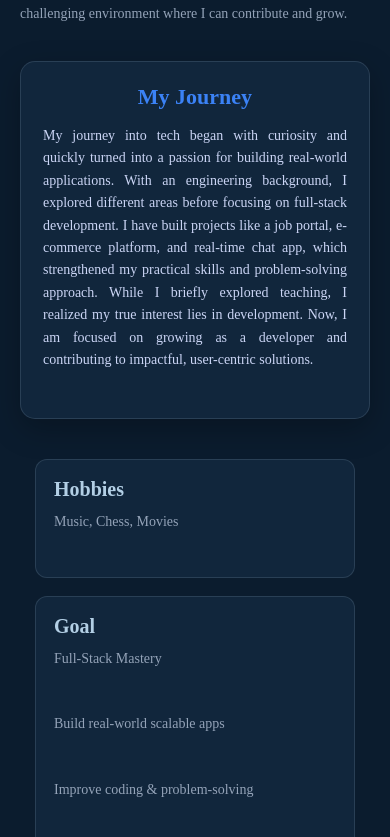
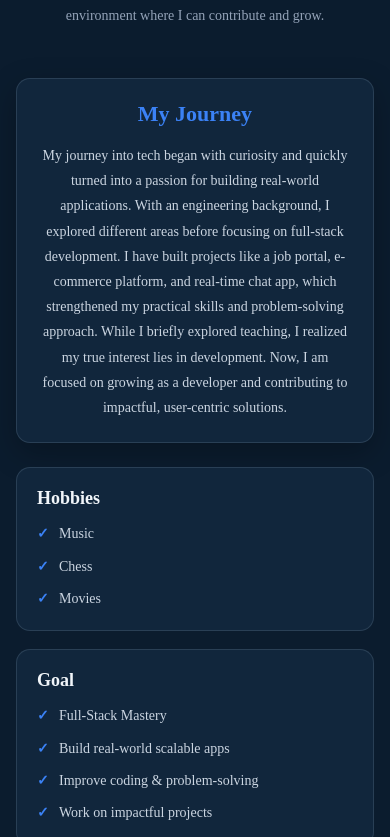
Before and after one commit to Tirtharaj-21/Tirtho_portfolio, a React (Vite) app: page / in a window 390 px wide. Shown: the part 1227-2064 px from the top of the page. Built offline with nearby package versions, Linux system fonts and the light colour scheme.

Commit message:
Fix the alignment

```diff
--- a/src/component/About.jsx
+++ b/src/component/About.jsx
@@ -4,20 +4,23 @@ import "../styling/about.css";
 const About = () => {
   return (
     <section className="about-section" id="about">
+      <div className="about-container">
         {/* Heading */}
         <div className="about-header">
           <h1>About Me</h1>
           <p>
             Full Stack Developer skilled in MERN and Java technologies, with a
-          strong focus on building real-world, user-centric applications. I have
-          developed multiple projects including a job portal, e-commerce
+            strong focus on building real-world, user-centric applications. I
+            have developed multiple projects including a job portal, e-commerce
             website, and real-time chat system, gaining hands-on experience in
             APIs, authentication, and responsive UI design. I'm driven by
             curiosity and problem-solving, always exploring better ways to write
-          clean and scalable code. I'm eager to start my professional journey in
-          a challenging environment where I can contribute and grow.
+            clean and scalable code. I'm eager to start my professional journey
+            in a challenging environment where I can contribute and grow.
           </p>
         </div>
+
+        {/* Journey */}
         <div className="about-journey">
           <h2>My Journey</h2>
           <p>
@@ -32,21 +35,27 @@ const About = () => {
             user-centric solutions.
           </p>
         </div>
+
+        {/* Hobbies + Goal */}
         <div className="hobbies-goal">
           <div className="card">
             <h3>Hobbies</h3>
-          <p>Music, Chess, Movies </p>
+            <ul>
+              <li>Music</li>
+              <li>Chess</li>
+              <li>Movies</li>
+            </ul>
           </div>
 
           <div className="card">
             <h3>Goal</h3>
-          <p>Full-Stack Mastery</p>
-          <br />
-          <p>Build real-world scalable apps</p>
-          <br />
-          <p>Improve coding & problem-solving</p>
-          <br />
-          <p>Work on impactful projects</p>
+            <ul>
+              <li>Full-Stack Mastery</li>
+              <li>Build real-world scalable apps</li>
+              <li>Improve coding &amp; problem-solving</li>
+              <li>Work on impactful projects</li>
+            </ul>
+          </div>
         </div>
       </div>
     </section>
--- a/src/component/Project.jsx
+++ b/src/component/Project.jsx
@@ -86,10 +86,6 @@ const Project = () => {
                   <button>Live</button>
                 </a>
               )}
-
-              <a href={project.video} target="_blank" rel="noreferrer">
-                {/* <button>Video</button> */}
-              </a>
             </div>
           </Reveal>
         ))}
--- a/src/styling/about.css
+++ b/src/styling/about.css
@@ -1,134 +1,150 @@
 /* about.css */
 
 .about-section {
-  padding: 80px 60px;
-  background: #0b1c2e; /* softer dark (not harsh black) */
+  padding: 80px 20px;
+  background: #0b1c2e;
   color: #e2e8f0;
+}
+
+/* Capped width, centered */
+.about-container {
+  display: flex;
+  flex-direction: column;
+  gap: 24px;
+  max-width: 1000px;
+  margin: 0 auto;
 }
 
 /* Header */
 .about-header {
   text-align: center;
-  margin-bottom: 50px;
+  margin-bottom: 26px;
 }
 
 .about-header h1 {
-  font-size: 36px;
+  font-size: 40px;
   color: #f1f5f9;
   font-weight: 700;
+  margin: 0;
 }
 
 .about-header p {
   color: #94a3b8;
-  max-width: 800px;
-  margin: 10px auto 0;
-  line-height: 1.7;
+  max-width: 760px;
+  margin: 12px auto 0;
+  line-height: 1.8;
 }
 
-/* Layout */
-.about-container {
-  display: flex;
-  flex-direction: column;
-  gap: 40px;
+/* Journey box */
+.about-journey {
+  padding: 36px 40px;
+  background: #11263c;
+  border-radius: 14px;
+  border: 1px solid rgba(179, 207, 229, 0.15);
+  box-shadow: 0 10px 30px rgba(0, 0, 0, 0.25);
+  text-align: center;
+  transition: all 0.3s ease;
 }
 
-.about-journey {
-  padding: 30px;
-  background: #11263c; /* card color */
-  border-radius: 15px;
-  border: 1px solid rgba(179, 207, 229, 0.15);
-  box-shadow: 0 10px 30px rgba(0, 0, 0, 0.25);
-}
-.about-journey {
-  transition: all 0.3s ease;
-  cursor: pointer;
-}
-
-/* Hover effect */
 .about-journey:hover {
   transform: translateY(-6px);
   border-color: #3b82f6;
   box-shadow: 0 15px 35px rgba(59, 130, 246, 0.2);
 }
+
 .about-journey h2 {
-  margin-bottom: 15px;
+  margin: 0 0 16px;
   color: #3b82f6;
   font-weight: 600;
+  font-size: 30px;
 }
 
 .about-journey p {
-  color: #cbd5f5;
-  line-height: 1.6;
+  color: #cbd5e1;
+  line-height: 1.8;
+  max-width: 800px;
+  margin: 0 auto;
 }
 
+/* Hobbies + Goal */
 .hobbies-goal {
-  margin-top: 40px;
-  width: 100%;
-  display: flex;
-  justify-content: center;
-  gap: 25px;
+  display: grid;
+  grid-template-columns: repeat(2, 1fr);
+  gap: 24px;
+  align-items: stretch;
 }
 
-.card {
-  flex: 0 0 auto; /* stop stretching */
-  width: 300px;
+.hobbies-goal .card {
   background: #11263c;
-  padding: 10px;
-  border-radius: 12px;
+  padding: 24px 28px;
+  border-radius: 14px;
+  border: 1px solid rgba(179, 207, 229, 0.15);
   transition: all 0.3s ease;
-  border: 1px solid rgba(179, 207, 229, 0.15);
 }
 
-.card:hover {
+.hobbies-goal .card:hover {
   transform: translateY(-5px);
+  border-color: #3b82f6;
   box-shadow: 0 10px 30px rgba(59, 130, 246, 0.2);
 }
 
 .hobbies-goal .card h3 {
-  color: #b3cfe5; /* your secondary color */
-
-  margin-bottom: 10px;
+  color: #f1f5f9;
+  margin: 0 0 14px;
   font-weight: 600;
-}
-.hobbies-goal .card p {
-  text-align: left;
-  color: #94a3b8;
-  line-height: 1.6;
+  font-size: 20px;
 }
 
-/* =========================   Tablet Responsive========================= */
+.hobbies-goal .card ul {
+  list-style: none;
+  padding: 0;
+  margin: 0;
+}
+
+.hobbies-goal .card li {
+  color: #cbd5e1;
+  line-height: 1.6;
+  margin-bottom: 10px;
+  padding-left: 22px;
+  position: relative;
+}
+
+.hobbies-goal .card li:last-child {
+  margin-bottom: 0;
+}
+
+.hobbies-goal .card li::before {
+  content: "✓";
+  position: absolute;
+  left: 0;
+  color: #3b82f6;
+  font-weight: 700;
+}
+
+/* Tablet */
 @media (max-width: 992px) {
   .about-section {
-    padding: 60px 40px;
+    padding: 60px 30px;
   }
   .about-header h1 {
-    font-size: 32px;
+    font-size: 34px;
   }
   .about-header p,
   .about-journey p {
     font-size: 15px;
   }
-  .hobbies-goal {
-    gap: 20px;
-  }
-  .card {
-    width: 280px;
-  }
-} /* =========================   Mobile Responsive========================= */
+}
+
+/* Mobile */
 @media (max-width: 600px) {
   .about-section {
-    padding: 50px 20px;
-  }
-  .about-header {
-    margin-bottom: 35px;
+    padding: 50px 16px;
   }
   .about-header h1 {
     font-size: 28px;
   }
   .about-header p {
     font-size: 14px;
-    line-height: 1.8;
-    text-align: justify;
   }
   .about-journey {
     padding: 22px;
@@ -138,22 +154,18 @@
   }
   .about-journey p {
     font-size: 14px;
-    text-align: justify;
   }
   .hobbies-goal {
-    flex-direction: column;
-    align-items: center;
+    grid-template-columns: 1fr;
     gap: 18px;
   }
-  .card {
-    width: 100%;
-    max-width: 320px;
-    padding: 18px;
+  .hobbies-goal .card {
+    padding: 20px;
   }
   .hobbies-goal .card h3 {
-    font-size: 20px;
+    font-size: 18px;
   }
-  .hobbies-goal .card p {
+  .hobbies-goal .card li {
     font-size: 14px;
   }
 }
--- a/src/styling/project.module.css
+++ b/src/styling/project.module.css
@@ -2,67 +2,96 @@
   background: #0f172a;
   padding: 80px 20px;
 }
+
 .heading {
   text-align: center;
   color: #0f7c86;
   font-size: 3rem;
   margin-bottom: 50px;
 }
+
 .grid {
   display: grid;
   grid-template-columns: repeat(auto-fit, minmax(320px, 1fr));
   gap: 30px;
   max-width: 1200px;
   margin: 0 auto;
+  align-items: stretch;
 }
+
 .innerbox {
   background: #fff;
-  padding: 24px;
+  padding: 22px;
   display: flex;
   flex-direction: column;
-  box-shadow: 0 2px 8px rgba(0, 0, 0, 0.15);
-  transition: box-shadow 0.3s ease;
+  border-radius: 14px;
+  box-shadow: 0 6px 20px rgba(0, 0, 0, 0.3);
+  transition: box-shadow 0.3s ease, transform 0.3s ease;
 }
+
 .innerbox:hover {
-  box-shadow: 0 12px 30px rgba(15, 124, 134, 0.35);
+  box-shadow: 0 14px 34px rgba(15, 124, 134, 0.45);
+  transform: translateY(-4px);
 }
+
 .head {
   color: #111;
-  margin-bottom: 14px;
+  margin: 0 0 14px;
   text-align: center;
+  font-size: 1.15rem;
 }
+
+/* same 16:9 frame for every screenshot */
 .mainbox {
   width: 100%;
-  height: 210px;
+  aspect-ratio: 16 / 9;
   overflow: hidden;
-  border: 1px solid #eee;
+  border-radius: 10px;
+  border: 1px solid #e5e7eb;
+  background: #f3f4f6;
 }
+
 .image {
   width: 100%;
   height: 100%;
   object-fit: cover;
-  object-position: top;
+  object-position: top center;
   display: block;
+  transition: transform 0.4s ease;
 }
+
+.innerbox:hover .image {
+  transform: scale(1.04);
+}
+
 .description {
-  margin-top: 14px;
-  color: #555;
+  margin-top: 16px;
   flex: 1;
 }
+
 .description span {
   color: #0f7c86;
   font-weight: 700;
+  font-size: 0.95rem;
 }
+
 .description p {
-  margin-top: 6px;
-  line-height: 1.5;
+  margin: 6px 0 0;
+  line-height: 1.6;
+  font-size: 0.95rem;
+  color: #374151;
 }
+
+/* room for two rows of tags, so buttons line up across cards */
 .tech {
   display: flex;
   flex-wrap: wrap;
+  align-content: flex-start;
   gap: 8px;
-  margin: 14px 0;
+  margin: 16px 0;
+  min-height: 68px;
 }
+
 .tech span {
   background: rgba(15, 124, 134, 0.12);
   color: #0f7c86;
@@ -71,20 +100,28 @@
   font-size: 0.85rem;
   font-weight: 600;
 }
+
 .btnbox {
   display: flex;
   gap: 10px;
   flex-wrap: wrap;
 }
+
+.btnbox a {
+  text-decoration: none;
+}
+
 .btnbox button {
   background: #0f7c86;
   color: #fff;
   border: none;
-  padding: 8px 18px;
+  border-radius: 6px;
+  padding: 9px 20px;
   cursor: pointer;
   font-weight: 600;
   transition: background 0.3s ease;
 }
+
 .btnbox button:hover {
   background: #0b5d65;
 }
```
Also changed, not shown: src/styling/skill.css (+38 -25 lines). Lines whose indentation alone changed are shown as unchanged.
